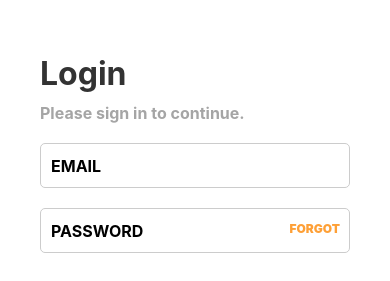
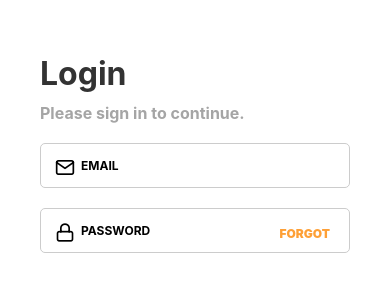
Before and after one commit to xtinabru/React-native-auth, a React Native app: screen / in a window 390 px wide. Shown: the part 359-640 px from the top of the page. Built offline with nearby package versions, Linux system fonts and the light colour scheme.

Commit message:
Make the icons

```diff
--- a/layouts/AuthInpput.tsx
+++ b/layouts/AuthInpput.tsx
@@ -1,5 +1,6 @@
-import React, { useState } from "react";
+import React from "react";
 import { TextInput, StyleSheet, Text, TouchableOpacity, View } from "react-native";
+import Icon from "react-native-vector-icons/Feather";
 
 interface AuthInputProps {
   placeholder: string;
@@ -8,8 +9,20 @@ interface AuthInputProps {
 }
 
 const AuthInput = ({ placeholder, secureTextEntry, onForgotPassword }: AuthInputProps) => {
+
+  const getIconName = () => {
+    if (placeholder.toLowerCase() === "email") return "mail"; // email icon
+    if (placeholder.toLowerCase() === "password") return "lock";   // password icon
+    return null;
+  };
+
+
+
   return (
     <View style={styles.inputContainer}>
+    {getIconName() && (
+        <Icon name={getIconName()!} size={20} color="#999" style={styles.icon} />
+      )}
 
       <TextInput
         placeholder={placeholder.toUpperCase()}
@@ -32,21 +45,29 @@ const styles = StyleSheet.create({
     position: 'relative', // to fix the link inside the input
     marginBottom: 20,
   },
+  icon: {
+    position: "absolute",
+    left: 15,
+    top: "50%",
+    transform: [{ translateY: -10 }],
+    color: 'black',
+    zIndex: 1,
+  },
   input: {
     height: 45,
     borderColor: '#ccc',
     borderWidth: 1,
     borderRadius: 5,
-    paddingLeft: 10,
+    paddingLeft: 40,
     paddingRight: 60,
-    fontSize: 16,
+    fontSize: 12,
     backgroundColor: '#fff',
   },
   forgotContainer: {
     position: 'absolute',
-    right: 10,
+    right: 20,
     top: '50%',
-    transform: [{ translateY: -10 }], // put in the mid
+    transform: [{ translateY: -5 }], // put in the mid
   },
   forgotText: {
     fontSize: 12,
```
